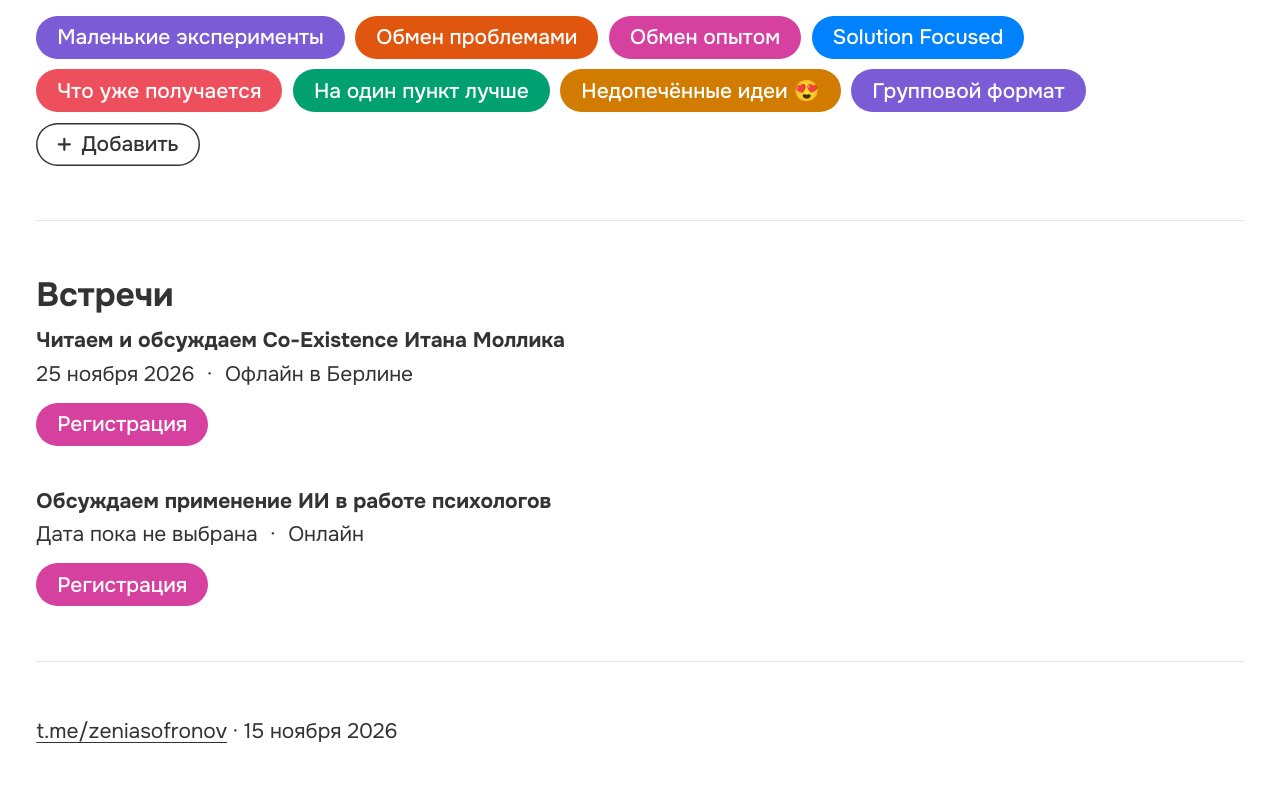
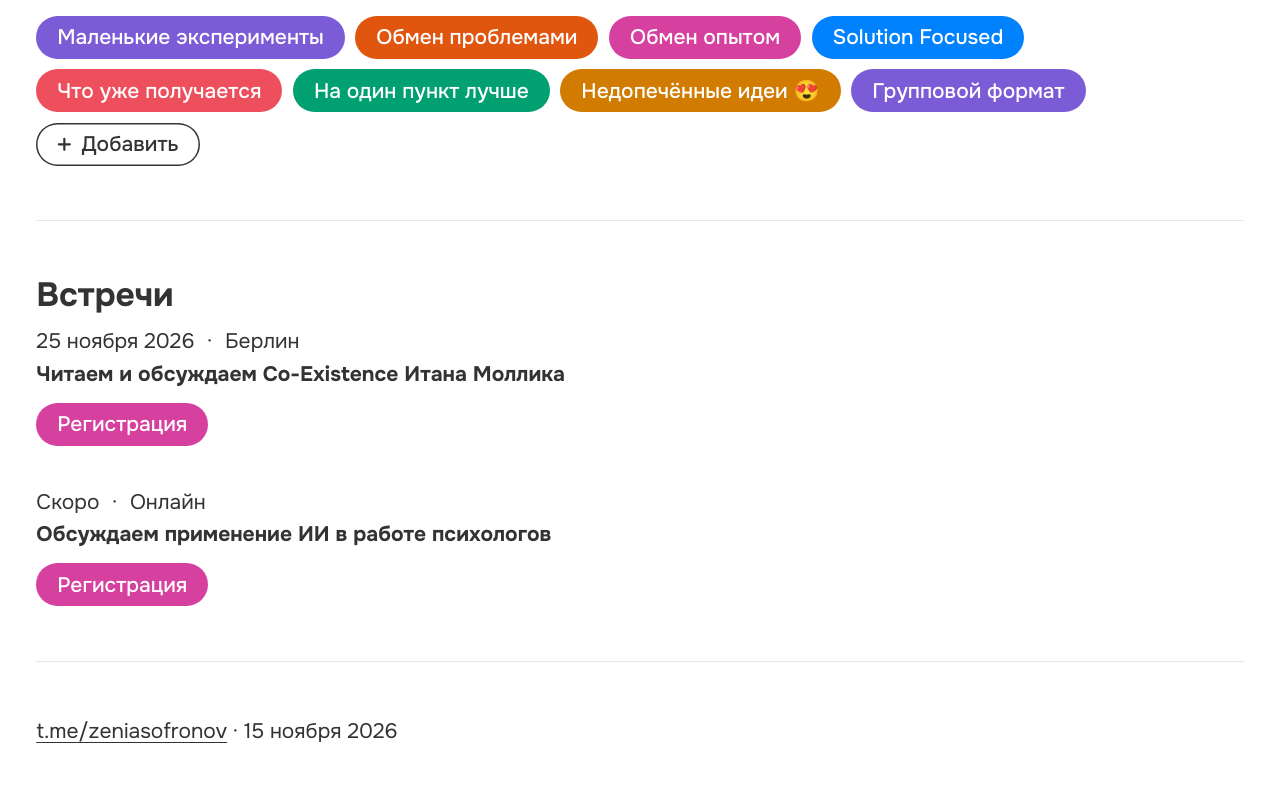
Before and after one commit to zeniasofronov/untilASI, a plain HTML site: page index.html in a window 1280 px wide. Shown: the part 2291-3094 px from the top of the page. Drawn offline with nearby package versions, Linux system fonts and the light colour scheme; a web font is replaced by a local one.

Commit message:
Events: date and place above title
Co-Authored-By: Claude Sonnet 5.5 <noreply@anthropic.com>

```diff
--- a/index.html
+++ b/index.html
@@ -136,7 +136,7 @@
   .event + .event { margin-top: 2rem; }
   .event .btn { margin-top: 0.7rem; }
   .event b { display: block; font-weight: 700; font-size: 1rem; line-height: 1.3; }
-  .event .meta { display: flex; flex-wrap: wrap; gap: 0 0.6rem; margin-top: 0.25rem; }
+  .event .meta { display: flex; flex-wrap: wrap; gap: 0 0.6rem; margin-bottom: 0.25rem; }
   .event .meta > * + *::before { content: "·"; margin-right: 0.6rem; }
   .tags { display: flex; flex-wrap: wrap; gap: 0.5rem; max-width: none; }
   .tags li { padding: 0.4em 1em; border-radius: 999px; font-size: 1rem; line-height: 1.25; color: #fff; font-weight: 500; }
@@ -359,13 +359,13 @@
     <h3>Встречи</h3>
     <ul class="events">
       <li class="event">
+        <span class="meta"><time>25 ноября 2026</time><span>Берлин</span></span>
         <b>Читаем и обсуждаем Co-Existence Итана Моллика</b>
-          <span class="meta"><time>25 ноября 2026</time><span>Офлайн в Берлине</span></span>
         <a class="btn" href="https://t.me/zeniasofronovHQ/422" target="_blank" rel="noopener">Регистрация</a>
       </li>
       <li class="event">
+        <span class="meta"><time>Скоро</time><span>Онлайн</span></span>
         <b>Обсуждаем применение ИИ в работе психологов</b>
-          <span class="meta"><time>Дата пока не выбрана</time><span>Онлайн</span></span>
         <a class="btn" href="https://t.me/zeniasofronov" target="_blank" rel="noopener">Регистрация</a>
       </li>
     </ul>
```
